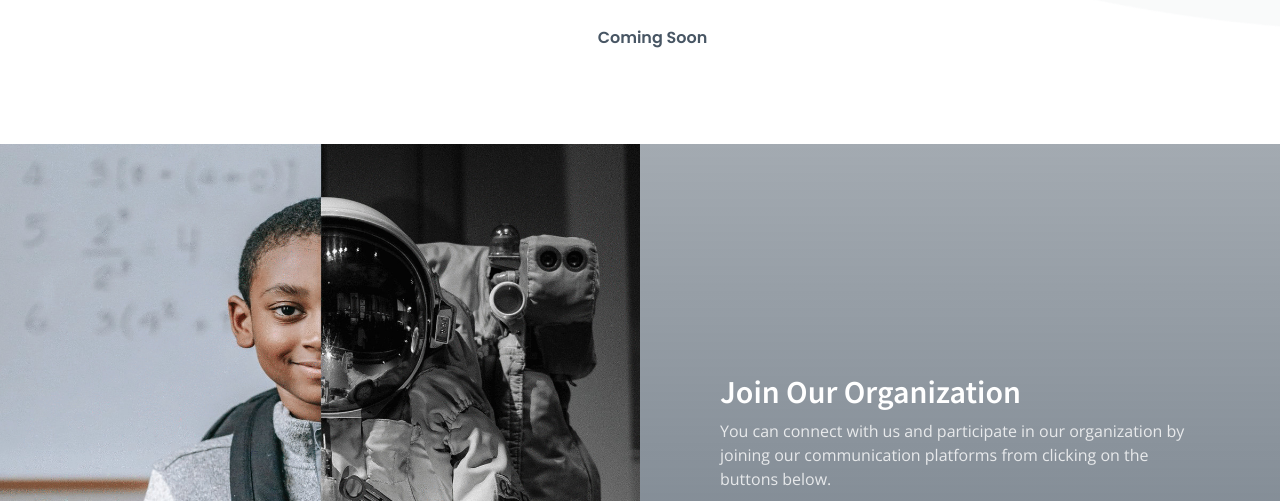
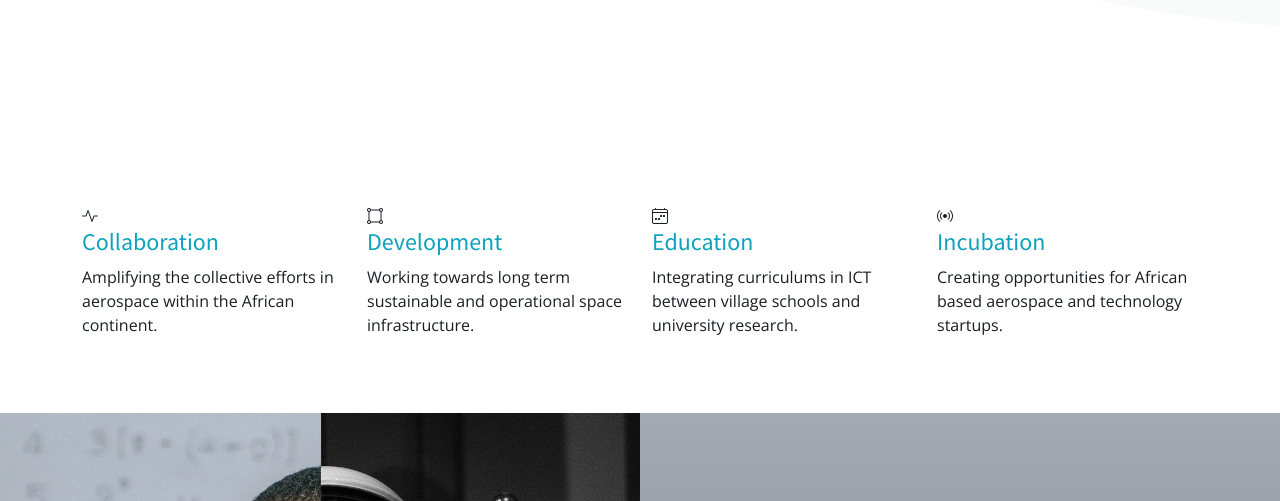
Before and after one commit to SpaceAfrica/Website, a plain HTML site: page index.html in a window 1280 px wide. Shown: the part 656-1157 px from the top of the page. Drawn offline with nearby package versions, Linux system fonts and the light colour scheme.

Commit message:
Add files via upload

```diff
--- a/index.html
+++ b/index.html
@@ -38,7 +38,7 @@
   <link href="assets/css/main.css" rel="stylesheet">
 
   <!-- =======================================================
-  * Template Name: HeroBiz - v2.0.0
+  * Template Name: HeroBiz - v2.3.1
   * Template URL: https://bootstrapmade.com/herobiz-bootstrap-business-template/
   * Author: BootstrapMade.com
   * License: https://bootstrapmade.com/license/
@@ -54,38 +54,79 @@
       <a href="index.html" class="logo d-flex align-items-center scrollto me-auto me-lg-0">
         <!-- Uncomment the line below if you also wish to use an image logo -->
         <!-- <img src="assets/img/logo.png" alt=""> -->
-        <h1>SpaceAfrica</h1>
+        <h1>Space Africa</h1>
       </a>
 
       <nav id="navbar" class="navbar">
         <ul>
 
           <li><a href="index.html" class="active">Home</a></li>
+          <li><a href="https://discord.gg/yePAee2zzh" target="_blank">Discord</a></li>
+          <li><a href="https://t.me/spaceafrica" target="_blank">Telegram</a></li>
 
-          <li><a class="nav-link scrollto" href="https://discord.gg/yePAee2zzh" target="_blank">Discord</a></li>
-          <li><a class="nav-link scrollto" href="https://t.me/spaceafrica" target="_blank">Telegram</a></li>
         </ul>
         <i class="bi bi-list mobile-nav-toggle d-none"></i>
-      </nav>
+      </nav><!-- .navbar -->
 
 
     </div>
-  </header>
-
-  <!-- End Header -->
+  </header><!-- End Header -->
 
   <section id="hero-animated" class="hero-animated d-flex align-items-center">
     <div class="container d-flex flex-column justify-content-center align-items-center text-center position-relative" data-aos="zoom-out">
-      <img src="assets/img/rocket.svg" class="img-fluid animated">
-      <h2>The Pan African Space <span>Agency</span></h2>
+      <img src="assets/img/hero.svg" class="img-fluid animated">
+      <h2>The <span>Pan African</span> Space Agency</h2>
       <p>Organizing the collective efforts of the continent of Africa towards the Space Age.</p>
             <div class="d-flex">
-        <a href="https://t.me/spaceafrica" class="glightbox btn-watch-video d-flex align-items-center" target="_blank><span>Coming Soon</span></a>
+        <a href="https://discord.gg/yePAee2zzh" target="_blank" class="btn-get-started scrollto">Learn More</a>
       </div>
     </div>
   </section>
 
   <main id="main">
+
+    <!-- ======= Featured Services Section ======= -->
+    <section id="featured-services" class="featured-services">
+      <div class="container">
+
+        <div class="row gy-4">
+
+          <div class="col-xl-3 col-md-6 d-flex" data-aos="zoom-out">
+            <div class="service-item position-relative">
+              <div class="icon"><i class="bi bi-activity icon"></i></div>
+              <h4><a href="" class="stretched-link">Collaboration</a></h4>
+              <p>Amplifying the collective efforts in aerospace within the African continent.</p>
+            </div>
+          </div><!-- End Service Item -->
+
+          <div class="col-xl-3 col-md-6 d-flex" data-aos="zoom-out" data-aos-delay="200">
+            <div class="service-item position-relative">
+              <div class="icon"><i class="bi bi-bounding-box-circles icon"></i></div>
+              <h4><a href="" class="stretched-link">Development</a></h4>
+              <p>Working towards long term sustainable and operational space infrastructure.</p>
+            </div>
+          </div><!-- End Service Item -->
+
+          <div class="col-xl-3 col-md-6 d-flex" data-aos="zoom-out" data-aos-delay="400">
+            <div class="service-item position-relative">
+              <div class="icon"><i class="bi bi-calendar4-week icon"></i></div>
+              <h4><a href="" class="stretched-link">Education</a></h4>
+              <p>Integrating curriculums in ICT between village schools and university research.</p>
+            </div>
+          </div><!-- End Service Item -->
+
+          <div class="col-xl-3 col-md-6 d-flex" data-aos="zoom-out" data-aos-delay="600">
+            <div class="service-item position-relative">
+              <div class="icon"><i class="bi bi-broadcast icon"></i></div>
+              <h4><a href="" class="stretched-link">Incubation</a></h4>
+              <p>Creating opportunities for African based aerospace and technology startups.</p>
+            </div>
+          </div><!-- End Service Item -->
+
+        </div>
+
+      </div>
+    </section><!-- End Featured Services Section -->
 
 
 
@@ -109,12 +150,16 @@
                          <a href="https://discord.gg/yePAee2zzh" target="_blank" class="read-more align-self-start"><span>Discord</span><i class="bi bi-discord"></i></a>
 
             </div>
+
             </div>
           </div>
         </div>
 
       </div>
     </section><!-- End On Focus Section -->
+
+
+
 
   </main><!-- End #main -->
 
@@ -128,13 +173,17 @@
 
         <div class="d-flex flex-column align-items-center align-items-lg-start">
           <div class="copyright">
-            &copy;2022 <strong><span>SpaceAfrica DAO</span></strong> | Decentralized | Open Source
+            &copy;2022 <strong><span>Space Africa DAO</span></strong> | All Rights Reserved
+          </div>
+          <div class="credits">
+
+<a href="https://spaceafrica.xyz/">Terms of Service</a>
           </div>
         </div>
 
         <div class="social-links order-first order-lg-last mb-3 mb-lg-0">
-          <a href="https://t.me/spaceafrica" target="_blank" class="telegram"><i class="bi bi-telegram"></i></a>
-          <a href="https://discord.gg/yePAee2zzh" target="_blank" class="discord"><i class="bi bi-discord"></i></a>
+          <a href="https://discord.gg/yePAee2zzh" class="discord" target="_blank"><i class="bi bi-discord"></i></a>
+          <a href="https://t.me/spaceafrica" class="telegram" target="_blank"><i class="bi bi-telegram"></i></a>
         </div>
 
       </div>
```
Lines whose indentation alone changed are shown as unchanged.
